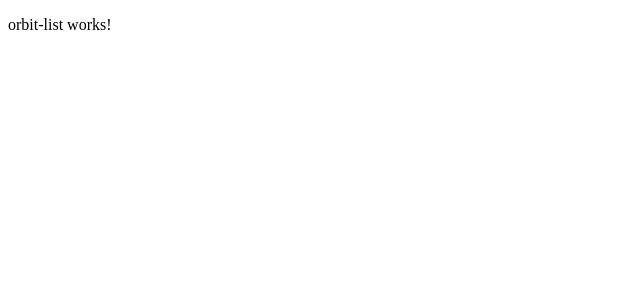
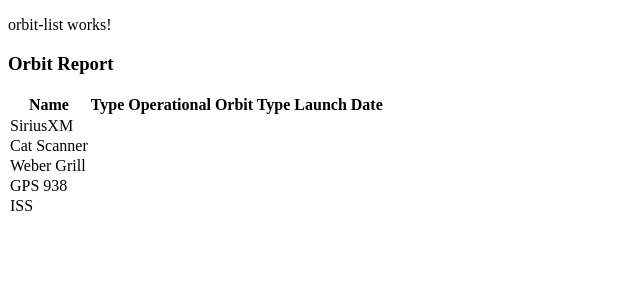
Before and after one commit to krystalwhite/OrbitReport, an Angular app in the folder Unit1/orbit-report/: page / in a window 1280 px wide. Shown: the top 300 px of the page, without its empty margins (0-640 px from the left). Built offline with nearby package versions, Linux system fonts and the light colour scheme.

Commit message:
section of part 4

```diff
--- a/Unit1/orbit-report/src/app/orbit-list/orbit-list.component.html
+++ b/Unit1/orbit-report/src/app/orbit-list/orbit-list.component.html
@@ -1 +1,14 @@
 <p>orbit-list works!</p>
+
+
+<h3>Orbit Report</h3>
+<table>
+   <tr class="header-row">
+      <th class="sortable">Name</th>
+      <th class="sortable">Type</th>
+      <th>Operational</th>
+      <th>Orbit Type</th>
+      <th>Launch Date</th>
+   </tr>
+   <tr *ngFor="let satellite of satellites"> {{satellite.name}} </tr>
+</table>
```
